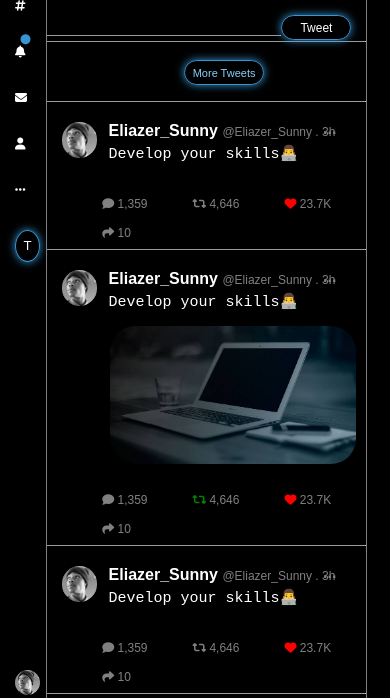
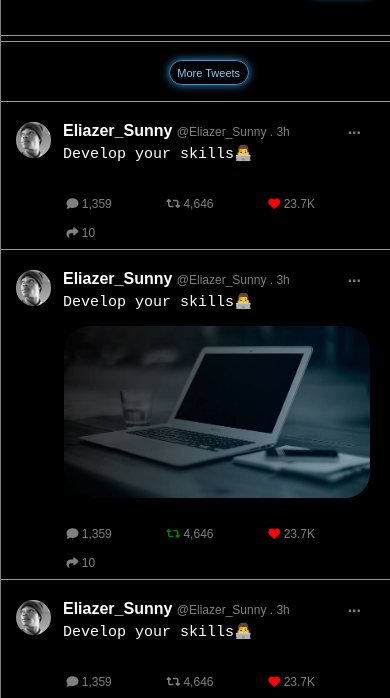
Before and after one commit to EliezerSunny/twitter-website, a plain HTML site: page index.html in a window 390 px wide. Shown: the part 119-817 px from the top of the page. Drawn offline with Linux system fonts and the light colour scheme.

Commit message:
Update style.css

```diff
--- a/style.css
+++ b/style.css
@@ -171,7 +171,7 @@ hr{
 				margin-top: 20px;
 }
 .comment li{
-
+	align-content: center;
 	display: inline;
 	margin-left: 14%;
 	width: 20%;
@@ -266,11 +266,11 @@ hr{
 	}
 
 	.left-side{
-		width: 4%;
+		display: none;
 	}
 
 	.main-content{
-		width: 82%;
+		width: 100%;
 	}
 	.main-post{
 		margin-left: 0px;
```
